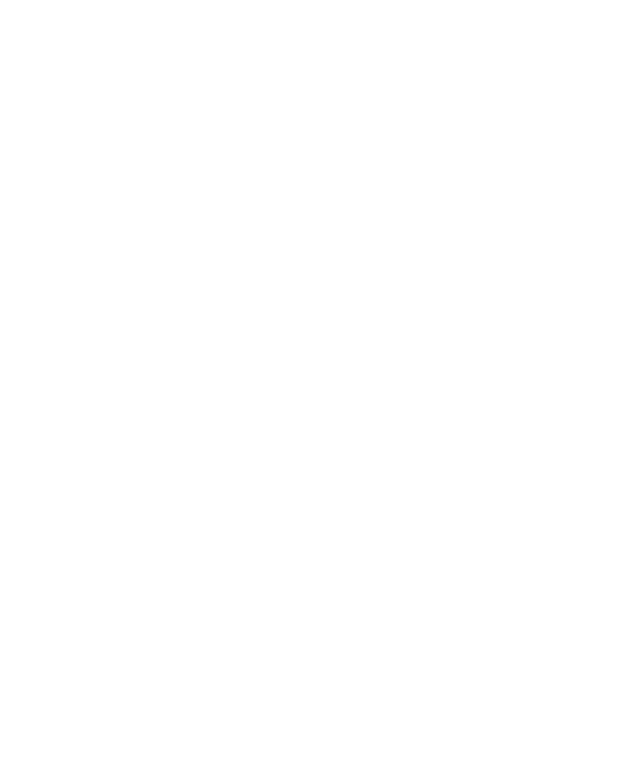
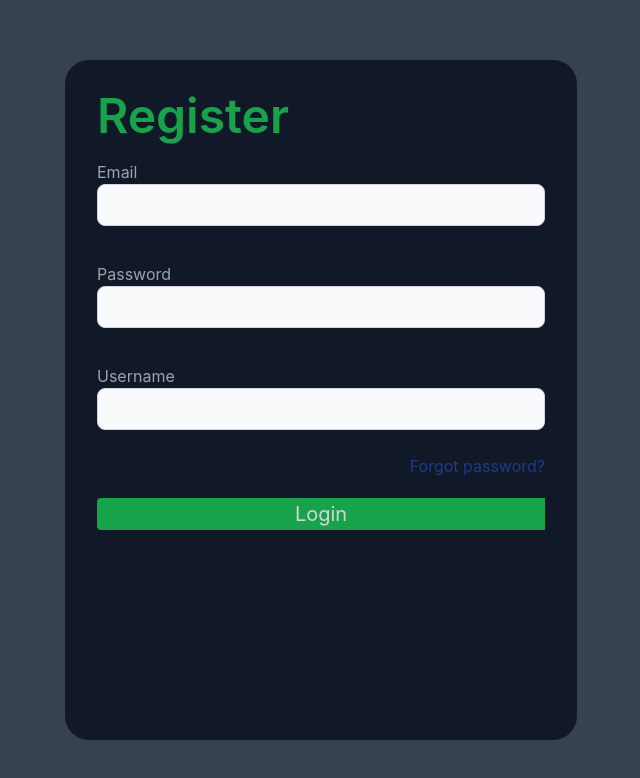
Before and after one commit to TomasBubenik1/GymApp-Frontend, a React (Create React App) app: page /register in a window 1280 px wide. Shown: the top 778 px of the page, without its empty margins (319-959 px from the left). Built offline with nearby package versions, Linux system fonts and the light colour scheme.

Commit message:
navbar, and register page changes

```diff
--- a/src/App.js
+++ b/src/App.js
@@ -29,7 +29,7 @@
           <Route path="social" element={<SocialMain />} exact></Route>
           <Route path="details/:id" element={<ExerciseDetails />} exact></Route>
           <Route path="workoutplans" element={<WorkoutPlans />} exact></Route>
-          <Route path="profile/:name" element={<ProfilePage />} exact></Route>
+          <Route path="profile/:username" element={<ProfilePage />} exact></Route>
         </Route>
         <Route path="login" element={<Login />}></Route>
         <Route path="register" element={<Register />}></Route>
--- a/src/pages/Dashboard.jsx
+++ b/src/pages/Dashboard.jsx
@@ -43,6 +43,7 @@
           </div>
         </nav>
         <div className="ml-5"></div>
+        <SingleExerciseChart></SingleExerciseChart>
       </main>
     </div>
   );
--- a/src/pages/Login.jsx
+++ b/src/pages/Login.jsx
@@ -1,14 +1,13 @@
 import axios from "axios";
 import React from "react";
 import { useState } from "react";
-import '../styles/login.css'
-import { useNavigate } from 'react-router-dom';
+import "../styles/login.css";
+import { useNavigate } from "react-router-dom";
 
-export default function Login(){
-
+export default function Login() {
   const navigate = useNavigate();
-  const [email, setEmail] = useState('');
-  const [password, setPassword] = useState('');
+  const [email, setEmail] = useState("");
+  const [password, setPassword] = useState("");
 
   const handleEmailChange = (e) => {
     setEmail(e.target.value);
@@ -18,40 +17,81 @@
     setPassword(e.target.value);
   };
 
-    async function handleLoginSubmit(){
-      try{
-      await axios.post('http://localhost:5000/api/auth/login',{
-        email:email,
-        password:password
-      },{ withCredentials: true }).then(response =>{alert(response.data.message);navigate('../dashboard')})
-    }catch(error){
-      alert(error.response.data.error)
+  async function handleLoginSubmit() {
+    try {
+      await axios
+        .post(
+          "http://localhost:5000/api/auth/login",
+          {
+            email: email,
+            password: password,
+          },
+          { withCredentials: true }
+        )
+        .then((response) => {
+          alert(response.data.message);
+          navigate("../dashboard");
+        });
+    } catch (error) {
+      alert(error.response.data.error);
     }
   }
 
-
-    return(
-      <main style={{display:"flex"}}>
-            <div className='bg-gray-700 flex flex-col justify-center' style={{width:"100vw",height:'100vh'}}>
-          <div className='w-full bg-gray-900 p-8 px-8 mx-auto rounded-3xl' style={{height:'55%',width:'40%'}}>
-            <h2 className='text-5xl text-green-600 font-semibold'>Sign in</h2>
-            <div className='flex flex-col text-gray-400 py-2 mt-3'>
-              <label className='flex'>Email</label>
-              <input onChange={handleEmailChange} type="email" name="email" id="email" placeholder="" className="bg-gray-50 border border-gray-300 text-gray-900 sm:text-sm rounded-lg focus:ring-primary-600 focus:border-primary-600 block  p-2.5 dark:bg-gray-700 dark:border-gray-600 dark:placeholder-gray-400 dark:text-white dark:focus:ring-blue-500 dark:focus:border-blue-500" required="@"></input>
+  return (
+    <main className="flex">
+      <div
+        className="bg-gray-700 flex flex-col justify-center"
+        style={{ width: "100vw", height: "100vh" }}
+      >
+        <div
+          className="w-full bg-gray-900 p-8 px-8 mx-auto rounded-3xl"
+          style={{ height: "58%", width: "40%" }}
+        >
+          <h2 className="text-5xl text-green-600 font-semibold">Sign in</h2>
+          <div className="flex flex-col text-gray-400 py-2 mt-3">
+            <label className="flex">Email</label>
+            <input
+              onChange={handleEmailChange}
+              type="email"
+              name="email"
+              id="email"
+              placeholder=""
+              className="bg-gray-50 border border-gray-300 text-gray-900 sm:text-sm rounded-lg focus:ring-primary-600 focus:border-primary-600 block  p-2.5 dark:bg-gray-700 dark:border-gray-600 dark:placeholder-gray-400 dark:text-white dark:focus:ring-blue-500 dark:focus:border-blue-500"
+              required="@"
+            ></input>
           </div>
-            <div className='flex flex-col text-gray-400 py-2 mt-5'>
-              <label className='flex'>Password</label>
-              <input onChange={handlePasswordChange} type="password" name="password" id="password" placeholder="" className="bg-gray-50 border border-gray-300 text-gray-900 sm:text-sm rounded-lg focus:ring-primary-600 focus:border-primary-600 block p-2.5 dark:bg-gray-700 dark:border-gray-600 dark:placeholder-gray-400 dark:text-white dark:focus:ring-blue-500 dark:focus:border-blue-500" required=""></input>
+          <div className="flex flex-col text-gray-400 py-2 mt-5">
+            <label className="flex">Password</label>
+            <input
+              onChange={handlePasswordChange}
+              type="password"
+              name="password"
+              id="password"
+              placeholder=""
+              className="bg-gray-50 border border-gray-300 text-gray-900 sm:text-sm rounded-lg focus:ring-primary-600 focus:border-primary-600 block p-2.5 dark:bg-gray-700 dark:border-gray-600 dark:placeholder-gray-400 dark:text-white dark:focus:ring-blue-500 dark:focus:border-blue-500"
+              required=""
+            ></input>
           </div>
-            <div style={{ display: 'flex', justifyContent: 'flex-end', marginTop: '1rem' }}>
-        <p className='text-blue-900' style={{ alignSelf: 'flex-end' }}>Forgot password?</p>
+          <div
+            style={{
+              display: "flex",
+              justifyContent: "flex-end",
+              marginTop: "1rem",
+            }}
+          >
+            <p className="text-blue-900" style={{ alignSelf: "flex-end" }}>
+              Forgot password?
+            </p>
           </div>
-            <div>
-              <button disabled={email.includes('@') && password ? false:true} className='bg-green-600 text-gray-300 text-xl rounded-l mt-5 w-full h-8' onClick={handleLoginSubmit}>Login</button>
+          <button
+            disabled={email.includes("@") && password ? false : true}
+            className="bg-green-600 text-gray-300 text-xl rounded-lg mt-5 w-full h-8"
+            onClick={handleLoginSubmit}
+          >
+            Login
+          </button>
         </div>
       </div>
-
-        </div>
     </main>
-    )
+  );
 }
--- a/src/pages/ProfilePage.jsx
+++ b/src/pages/ProfilePage.jsx
@@ -6,8 +6,7 @@
 import ProfileBox from "../components/ProfileBox";
 
 export default function ProfilePage() {
-  let { id } = useParams();
-  id = parseInt(id);
+  let { username } = useParams();
 
   const [userData, setUserData] = useState([]);
 
@@ -23,7 +22,7 @@
           withCredentials: true,
         }
       );
-      setUserData(response.data.sessiondata.sess.user);
+      setUserData(response.data.UserData);
     } catch (error) {
       console.error("Error fetching logged in user data:", error);
     }
@@ -34,7 +33,7 @@
       <Navbar currentSite={"dashboard"} />
       <main className=" grow bg-backgroundcolor">
         <nav className="w-full h-20 flex justify-between items-center bg-backgroundcolor border-b border-gray-700">
-          <h1 className="text-3xl text-text font-bold ml-5">Dashboard</h1>
+          <h1 className="text-3xl text-text font-bold ml-5">{username}</h1>
           <div className="">
             <ProfileBox
               nickname={userData.nickname}
--- a/src/pages/Register.jsx
+++ b/src/pages/Register.jsx
@@ -1,14 +1,90 @@
-export default  function Register(){
+import { useState } from "react";
 
+export default function Register() {
+  const [email, setEmail] = useState("");
+  const [password, setPassword] = useState("");
+  const [username, setUsername] = useState("");
+  function handleEmailChange(e) {
+    setEmail(e.target.value);
+  }
 
+  function handlePasswordChange(e) {
+    setPassword(e.target.value);
+  }
+  function handleUserNameChange(e) {
+    setUsername(e.target.value);
+  }
 
-
-    return(
-        <main className=" w-full h-full bg-backgroundColor">
-            <div>
-                <h1 className=' text-white text-3xl'>Register</h1>
-
-            </div>
-        </main>
-    )
+  function handleRegisterSubmit() {}
+  return (
+    <main className="flex">
+      <div
+        className="bg-gray-700 flex flex-col justify-center"
+        style={{ width: "100vw", height: "100vh" }}
+      >
+        <div
+          className="w-full bg-gray-900 p-8 px-8 mx-auto rounded-3xl"
+          style={{ height: "85%", width: "40%" }}
+        >
+          <h2 className="text-5xl text-green-600 font-semibold">Register</h2>
+          <div className="flex flex-col text-gray-400 py-2 mt-3">
+            <label className="flex">Email</label>
+            <input
+              onChange={handleEmailChange}
+              type="email"
+              name="email"
+              id="email"
+              placeholder=""
+              className="bg-gray-50 border border-gray-300 text-gray-900 sm:text-sm rounded-lg focus:ring-primary-600 focus:border-primary-600 block  p-2.5 dark:bg-gray-700 dark:border-gray-600 dark:placeholder-gray-400 dark:text-white dark:focus:ring-blue-500 dark:focus:border-blue-500"
+              required="@"
+            ></input>
+          </div>
+          <div className="flex flex-col text-gray-400 py-2 mt-5">
+            <label className="flex">Password</label>
+            <input
+              onChange={handlePasswordChange}
+              type="password"
+              name="password"
+              id="password"
+              placeholder=""
+              className="bg-gray-50 border border-gray-300 text-gray-900 sm:text-sm rounded-lg focus:ring-primary-600 focus:border-primary-600 block p-2.5 dark:bg-gray-700 dark:border-gray-600 dark:placeholder-gray-400 dark:text-white dark:focus:ring-blue-500 dark:focus:border-blue-500"
+              required=""
+            ></input>
+          </div>
+          <div className="flex flex-col text-gray-400 py-2 mt-5">
+            <label className="flex">Username</label>
+            <input
+              onChange={handleUserNameChange}
+              type="password"
+              name="password"
+              id="password"
+              placeholder=""
+              className="bg-gray-50 border border-gray-300 text-gray-900 sm:text-sm rounded-lg focus:ring-primary-600 focus:border-primary-600 block p-2.5 dark:bg-gray-700 dark:border-gray-600 dark:placeholder-gray-400 dark:text-white dark:focus:ring-blue-500 dark:focus:border-blue-500"
+              required=""
+            ></input>
+          </div>
+          <div
+            style={{
+              display: "flex",
+              justifyContent: "flex-end",
+              marginTop: "1rem",
+            }}
+          >
+            <p className="text-blue-900" style={{ alignSelf: "flex-end" }}>
+              Forgot password?
+            </p>
+          </div>
+          <div>
+            <button
+              disabled={email.includes("@") && password ? false : true}
+              className="bg-green-600 text-gray-300 text-xl rounded-l mt-5 w-full h-8"
+              onClick={handleRegisterSubmit}
+            >
+              Login
+            </button>
+          </div>
+        </div>
+      </div>
+    </main>
+  );
 }
```
Also changed, not shown: src/components/Navbar.jsx (+0 -20 lines). Lines whose indentation alone changed are shown as unchanged.
